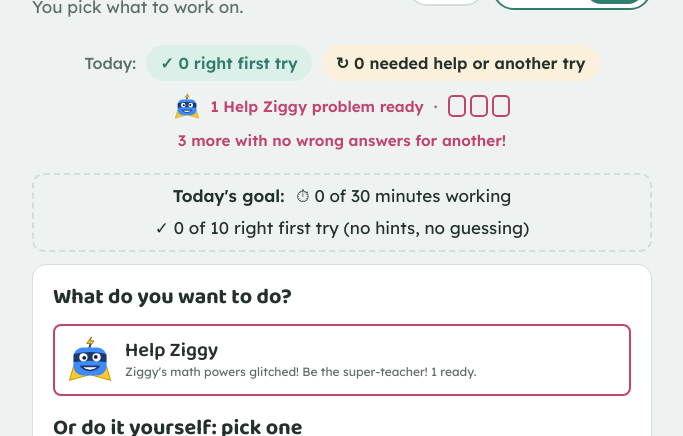
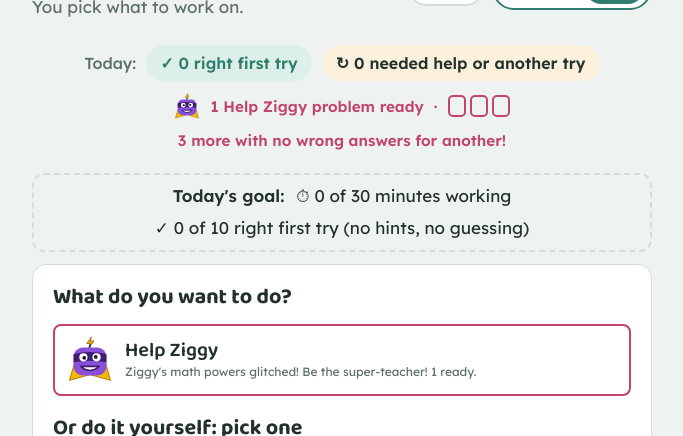
Before and after one commit to BrightLittleEyes/brightlittleeyes.github.io, a plain HTML site: page math4/index.html in a window 1280 px wide. Shown: the part 77-513 px from the top of the page, without its empty margins (298-981 px from the left). Drawn offline with Linux system fonts and the light colour scheme.

Commit message:
ziggy 2nd color change

```diff
--- a/math4/index.html
+++ b/math4/index.html
@@ -1928,14 +1928,14 @@ document.getElementById("homeBtn").onclick = () => { state.section = null; state
 
 /* ---------- help pip (teacher-student swap) ---------- */
 const pipFace = `<svg viewBox="0 0 56 56" aria-hidden="true">
-  <path d="M10 30 L3 54 L28 47 L53 54 L46 30 Z" fill="#FFC928" stroke="#C99400" stroke-width="1.2" stroke-linejoin="round"/>
-  <path d="M30 1 L24 9 L29 9 L26 15 L33 6 L28 6 Z" fill="#FFC928" stroke="#8A6500" stroke-width="1"/>
-  <line x1="28" y1="10" x2="28" y2="14" stroke="#1B3A6B" stroke-width="2"/>
-  <rect x="8" y="14" width="40" height="34" rx="11" fill="#3D8BFD"/>
-  <path d="M8 22 Q28 17 48 22 L48 32 Q28 28 8 32 Z" fill="#1B3A6B"/>
+  <path d="M10 30 L3 54 L28 47 L53 54 L46 30 Z" fill="#F2B705" stroke="#B07F00" stroke-width="1.2" stroke-linejoin="round"/>
+  <path d="M30 1 L24 9 L29 9 L26 15 L33 6 L28 6 Z" fill="#F2B705" stroke="#8A6500" stroke-width="1"/>
+  <line x1="28" y1="10" x2="28" y2="14" stroke="#3E1D6E" stroke-width="2"/>
+  <rect x="8" y="14" width="40" height="34" rx="11" fill="#8A4FD8"/>
+  <path d="M8 22 Q28 17 48 22 L48 32 Q28 28 8 32 Z" fill="#3E1D6E"/>
   <circle cx="20" cy="26" r="5" fill="#fff"/><circle cx="36" cy="26" r="5" fill="#fff"/>
   <circle cx="21" cy="26.5" r="2.3" fill="#1A1A2E"/><circle cx="35" cy="25.5" r="2.3" fill="#1A1A2E"/>
-  <path d="M17 37 Q28 47 39 37 Z" fill="#fff" stroke="#1B3A6B" stroke-width="2" stroke-linejoin="round"/>
+  <path d="M17 37 Q28 47 39 37 Z" fill="#fff" stroke="#3E1D6E" stroke-width="2" stroke-linejoin="round"/>
 </svg>`;
 const pipSay = t => `<div class="pip">${pipFace}<div class="bubble">${t}</div></div>`;
 const pipPeople = ["Maya", "Leo", "Grandpa Joe", "Aunt Rosa", "Christine", "Frank", "Omar", "Jessica"];
```
